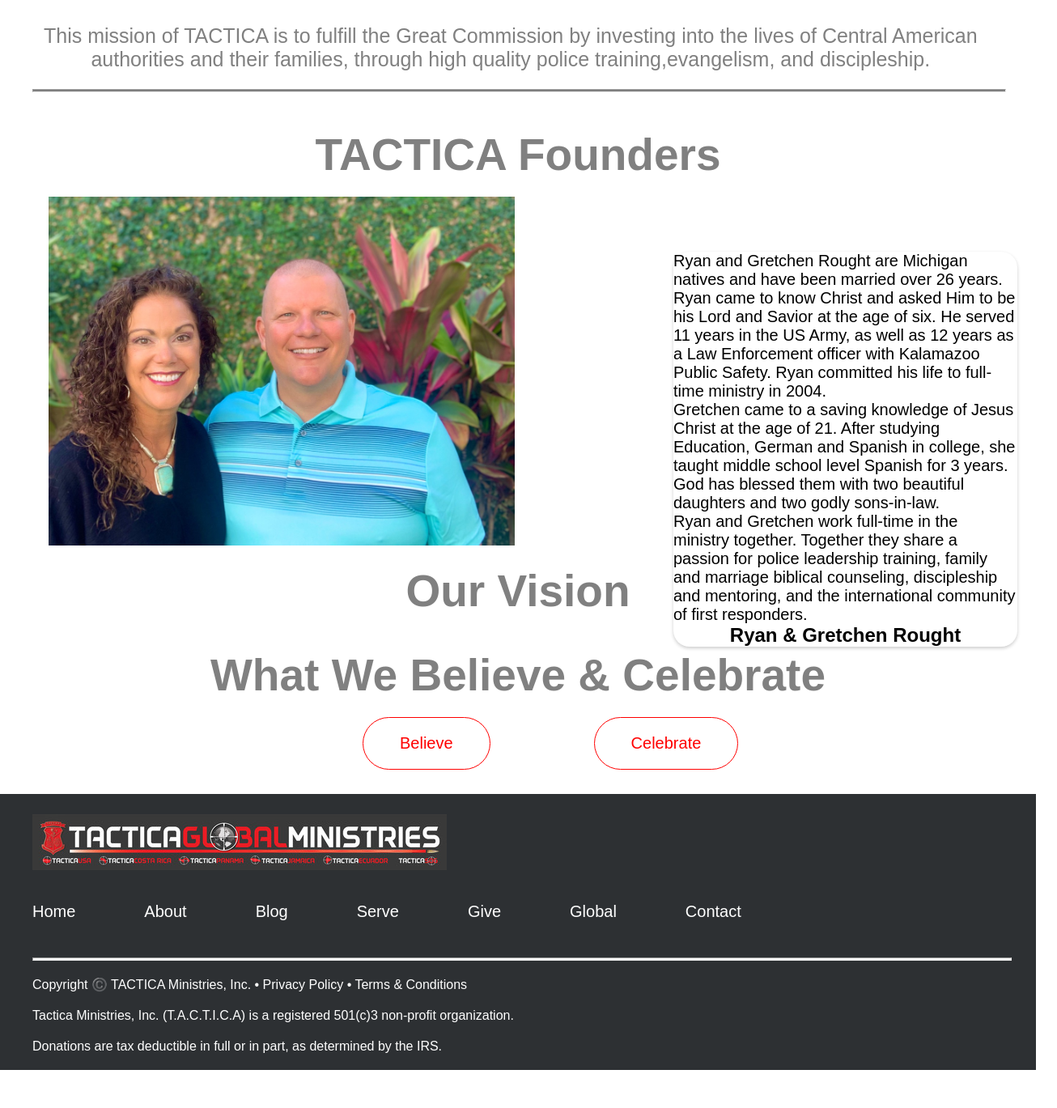
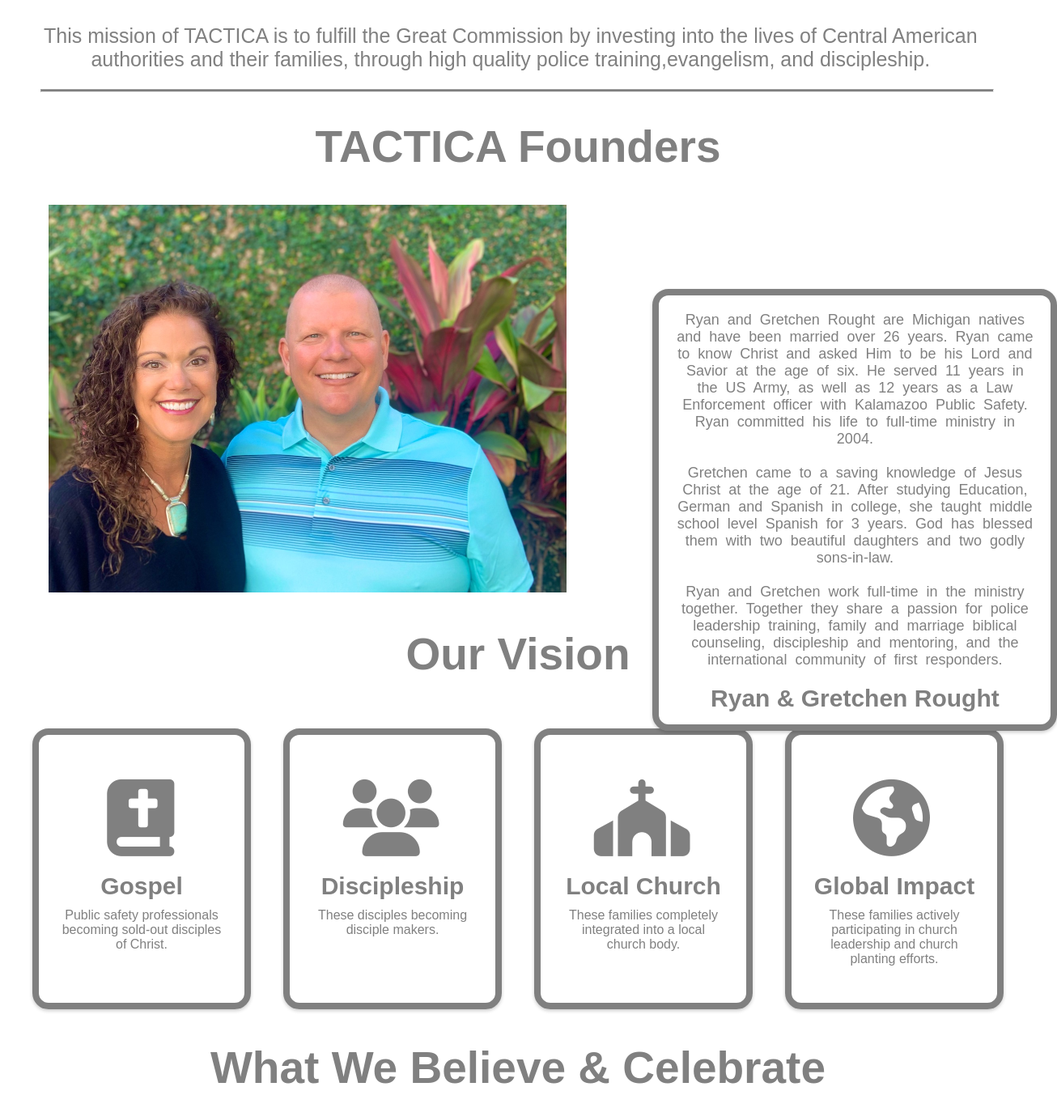
Before and after one commit to andreschoque3/Tactica_Website, a React (Create React App) app in the folder client/: page /About in a window 1280 px wide. Shown: the part 1041-2410 px from the top of the page at 81% size, 1306 px wide, since content can reach past the window. Before the commit the page ends 2363 px from the top, so only its background shows below. Built offline with nearby package versions, Linux system fonts and the light colour scheme; the HTML template or start-up script is replaced by a standard one.

Commit message:
finished about page

```diff
--- a/client/src/Pages/About.jsx
+++ b/client/src/Pages/About.jsx
@@ -63,8 +63,8 @@
       </div>
 
       <div className='bio-box'>
-        <p>Ryan and Gretchen Rought are Michigan natives and have been married over 26 years. Ryan came to know Christ and asked Him to be his Lord and Savior at the age of six. He served 11 years in the US Army, as well as 12 years as a Law Enforcement officer with Kalamazoo Public Safety. Ryan committed his life to full-time ministry in 2004. <br/>
-        Gretchen came to a saving knowledge of Jesus Christ at the age of 21. After studying Education, German and Spanish in college, she taught middle school level Spanish for 3 years. God has blessed them with two beautiful daughters and two godly sons-in-law. <br/>
+        <p>Ryan and Gretchen Rought are Michigan natives and have been married over 26 years. Ryan came to know Christ and asked Him to be his Lord and Savior at the age of six. He served 11 years in the US Army, as well as 12 years as a Law Enforcement officer with Kalamazoo Public Safety. Ryan committed his life to full-time ministry in 2004. <br/><br/>
+        Gretchen came to a saving knowledge of Jesus Christ at the age of 21. After studying Education, German and Spanish in college, she taught middle school level Spanish for 3 years. God has blessed them with two beautiful daughters and two godly sons-in-law. <br/><br/>
         Ryan and Gretchen work full-time in the ministry together. Together they share a passion for police leadership training, family and marriage biblical counseling, discipleship and mentoring, and the international community of first responders.</p>
         <h1>Ryan & Gretchen Rought</h1>
       </div>
@@ -75,7 +75,29 @@
       <h1 className='vision-h1'>Our Vision</h1>
 
       <div className='vision-cards'>
+        <div className='vs-card'>
+          <i className='fas fa-book-bible'></i>
+          <h2>Gospel</h2>
+          <p>Public safety professionals becoming sold-out disciples of Christ.</p>
+        </div>
 
+        <div className='vs-card'>
+          <i className='fas fa-users'></i>
+          <h2>Discipleship</h2>
+          <p>These disciples becoming disciple makers.</p>
+        </div>
+
+        <div className='vs-card'>
+          <i className='fas fa-church'></i>
+          <h2>Local Church</h2>
+          <p>These families completely integrated into a local church body.</p>
+        </div>
+
+        <div className='vs-card'>
+          <i className='fas fa-earth-americas'></i>
+          <h2>Global Impact</h2>
+          <p>These families actively participating in church leadership and church planting efforts.</p>
+        </div>
       </div>
     </section>
 
--- a/client/src/Pages/Styles/About.css
+++ b/client/src/Pages/Styles/About.css
@@ -64,9 +64,10 @@
 }
 
 .miss-stat hr {
-    width: 94%;
+    width: 92%;
     margin: 40px;
     height: 4px;
+    margin-left: 50px;
     background: gray;
     margin-top: 2px;
     margin-bottom: 25px;
@@ -77,13 +78,13 @@
 .tact-found-h1 {
     text-align: center;
     font-size: 55px;
-    padding-top: 20px;
-    padding-bottom: 20px;
+    padding-top: 10px;
+    padding-bottom: 40px;
     color: gray;
 }
 
 .img-box img {
-    width: 45%;
+    width: 50%;
     margin-left: 60px;
     position: relative;
 }
@@ -92,28 +93,112 @@
   display: flex;
   justify-content: center;
   flex-wrap: wrap;
-  width: 425px;
+  width: 500px;
   border-radius: 20px;
   box-shadow: 0px 2px 4px rgba(0, 0, 0, 0.2);
-  margin-left: 65%;
+  margin-left: 63%;
   position: absolute;
-  bottom: -130%;
-  border: gray;
+  bottom: -143%;
+  border-style: solid;
+  border-color: gray;
+  border-width: 8px;
 }
 
 .bio-box p {
-    font-size: 20px;
+    font-size: 18px;
+    word-spacing: 5px;
+    padding: 20px;
+    color: gray;
+    text-align: center;
 }
+
+.bio-box h1 {
+    padding-bottom: 15px;
+    color: gray;
+    font-size: 30px;
+}
+
 
 /****** Vision Section ******/
 
 .vision-h1 {
     text-align: center;
     font-size: 55px;
-    padding-top: 20px;
+    padding-top: 40px;
     padding-bottom: 20px;
     color: gray;
 }
+
+.vision-cards {
+    display: flex;
+    justify-content: center;
+    flex-wrap: wrap;
+    margin-top: 20px;
+  }
+
+  .vs-card {
+    width: 270px;
+    border-radius: 20px;
+    overflow: hidden;
+    border-color: gray;
+    border-style: solid;
+    border-width: 8px;
+    box-shadow: 0px 2px 4px rgba(0, 0, 0, 0.2);
+    margin: 20px;
+    transition: 0.5s ease;
+    cursor: pointer;
+    padding: 25px;
+  }
+
+  .vision-cards h2 {
+      text-align: center;
+      margin-bottom: 10px;
+      color: gray;
+      font-size: 30px;
+  }
+
+  .vision-cards p {
+      text-align: center;
+      padding-bottom: 20px;
+      color: gray;
+  }
+
+  .fa-book-bible {
+      margin-left: 29%;
+      font-size: 95px;
+      padding-top: 30px;
+      padding-bottom: 20px;
+      color: gray;
+  }
+
+  .fa-users {
+      margin-left: 20%;
+      font-size: 95px;
+      padding-top: 30px;
+      padding-bottom: 20px;
+      color: gray;
+  }
+
+  .fa-church {
+      margin-left: 20%;
+      font-size: 95px;
+      padding-top: 30px;
+      padding-bottom: 20px;
+      color: gray;
+  }
+
+  .fa-earth-americas {
+      margin-left: 25%;
+      font-size: 95px;
+      padding-top: 30px;
+      padding-bottom: 20px;
+      color: gray;
+  }
+
+  .vs-card:hover {
+      transform: scale(1.1);
+      box-shadow: 0px 2px 4px rgba(0, 0, 0, 0.2);
+  }
 
 /****** Believe & Celebrate Section ******/
 
@@ -166,3 +251,112 @@
     transition: 1s;
     color: #fff;
 }
+
+@media screen and (min-width:1600px) and (max-width: 4000px) {
+    .btn-ab1 {
+        left: 45%;
+    }
+
+    .img-box img {
+        width: 45%;
+        margin-left: 5%;
+    }
+
+    .bio-box {
+        bottom: -118%;
+        height: 620px
+    }
+
+    .bio-box h1 {
+        font-size: 30px;
+    }
+
+    .bio-box p {
+        font-size: 20px;
+    }
+
+    .miss-stat hr {
+        width: 94.5%;
+        margin-left: 2%;
+    }
+
+}
+
+@media screen and (max-width: 800px) {
+    .title-hm-ab {
+        font-size: 25px;
+        padding-bottom: 50px;
+    }
+
+    .btn-ab1 {
+        padding: 15px 25px;
+        font-size: 15px;
+        left: 33%;
+        top: 40%;
+    }
+
+    .miss-stat-h1 {
+        font-size: 40px;
+    }
+
+    .miss-stat p {
+        font-size: 16px;
+        margin-left: 4px;
+    }
+
+    .miss-stat hr {
+        width: 90%;
+        margin-left: 5%;
+    }
+
+    .tact-found-h1 {
+        font-size: 40px;
+    }
+
+    .img-box img {
+        width: 80%;
+        padding-bottom: 30px;
+        margin: auto;
+        left: 10%;
+    }
+
+    .bio-box {
+        margin: auto;
+        width: 340px;
+        position: relative;
+        left: 0%;
+    }
+
+    .bio-box p {
+        font-size: 13px;
+    }
+
+    .bio-box h1 {
+        margin-left: 30px;
+    }
+
+    .vision-h1 {
+        font-size: 40px;
+    }
+
+    .bel-cel-h1 {
+        font-size: 40px;
+
+    }
+
+    .btn-ab2 {
+        padding: 15px 25px;
+        font-size: 15px;
+        position: relative;
+        left: -70px;
+    }
+
+    .btn-ab3 {
+        padding: 15px 25px;
+        font-size: 15px;
+        position: absolute;
+        left: 44%;
+    }
+
+
+}
```
Also changed, not shown: client/src/Pages/Styles/about-pg-bg.jpg.
